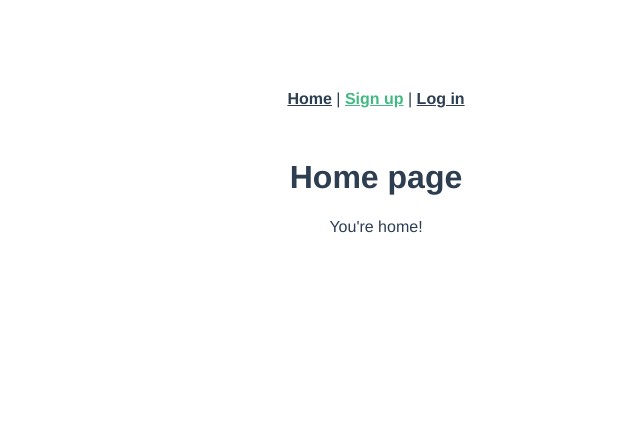
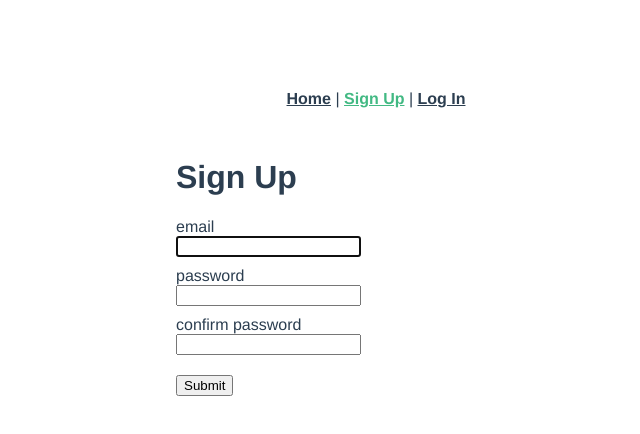
Before and after one commit to hsadler/zentype2, a Vue app in the folder app/client/: page /signup in a window 1280 px wide. Shown: the top 434 px of the page, without its empty margins (264-904 px from the left). Built offline with nearby package versions, Linux system fonts and the light colour scheme.

Commit message:
wip client user auth services and views

```diff
--- a/app/client/src/components/Navigation.vue
+++ b/app/client/src/components/Navigation.vue
@@ -1,8 +1,8 @@
 <template>
   <div class="navigation-container">
     <router-link to="/">Home</router-link> |
-    <router-link to="/signup">Sign up</router-link> |
-    <router-link to="/login">Log in</router-link>
+    <router-link to="/signup">Sign Up</router-link> |
+    <router-link to="/login">Log In</router-link>
   </div>
 </template>
 
--- a/app/client/src/main.js
+++ b/app/client/src/main.js
@@ -7,11 +7,13 @@ import router from '@/router'
 // services
 import services from '@/services'
 import httpService from '@/services/httpService'
+import userService from '@/services/userService'
 
 Vue.config.productionTip = false
 
 services.registerServices({
-  httpService
+  httpService,
+  userService
 })
 
 /* eslint-disable no-new */
--- a/app/client/src/services/httpService.js
+++ b/app/client/src/services/httpService.js
@@ -3,6 +3,7 @@ import axios from 'axios'
 
 class HttpService {
   get (url) {
+    // TODO: update this to construct query param url from options dictionary
     return axios.get(url).then(res => {
       return res.data
     })
--- /dev/null
+++ b/app/client/src/services/userService.js
@@ -0,0 +1,13 @@
+
+import services from '@/services'
+
+class UserService {
+  createUser (email, password) {
+    var httpService = services.use('httpService')
+    var url = '/api/user-auth/signup'
+    var options = { email, password }
+    return httpService.post(url, options)
+  }
+}
+
+export default new UserService()
--- a/app/client/src/views/SignupView.vue
+++ b/app/client/src/views/SignupView.vue
@@ -1,21 +1,64 @@
 <template>
-  <div class="home-container">
-    <h1>Home page</h1>
-    <p>You're home!</p>
+  <div class="signup-view-container">
+    <h1>Sign Up</h1>
+    <label>email</label>
+    <br>
+    <input type="email" v-model="userEmail" autofocus>
+    <br>
+    <label>password</label>
+    <br>
+    <input type="password" v-model="userPassword">
+    <br>
+    <label>confirm password</label>
+    <br>
+    <input type="password" v-model="userConfirmPassword">
+    <br>
+    <button @click="createUser()">Submit</button>
   </div>
 </template>
 
 <script>
+import services from '@/services'
+
 export default {
-  name: 'HomePage',
+  name: 'SignupView',
   props: {},
   data () {
-    return {}
+    return {
+      httpService: services.use('httpService'),
+      userService: services.use('userService'),
+      userEmail: null,
+      userPassword: null,
+      userConfirmPassword: null,
+      errorMessage: null
+    }
   },
-  methods: {}
+  methods: {
+    createUser () {
+      if (
+        this.userEmail && this.userPassword &&
+        this.userPassword === this.userConfirmPassword
+      ) {
+        this.userService.createUser(this.userEmail, this.userPassword)
+          .then(res => {
+            console.log(res)
+          })
+      }
+    }
+  }
 }
 </script>
 
 <style scoped lang="scss">
-  div.home-container {}
+  div.signup-view-container {
+    max-width: 400px;
+    text-align: left;
+    margin: 0 auto;
+    input {
+      margin-bottom: 10px;
+    }
+    button {
+      margin-top: 10px;
+    }
+  }
 </style>
```
Also changed, not shown: app/client/src/App.vue (+7 -1 lines).
